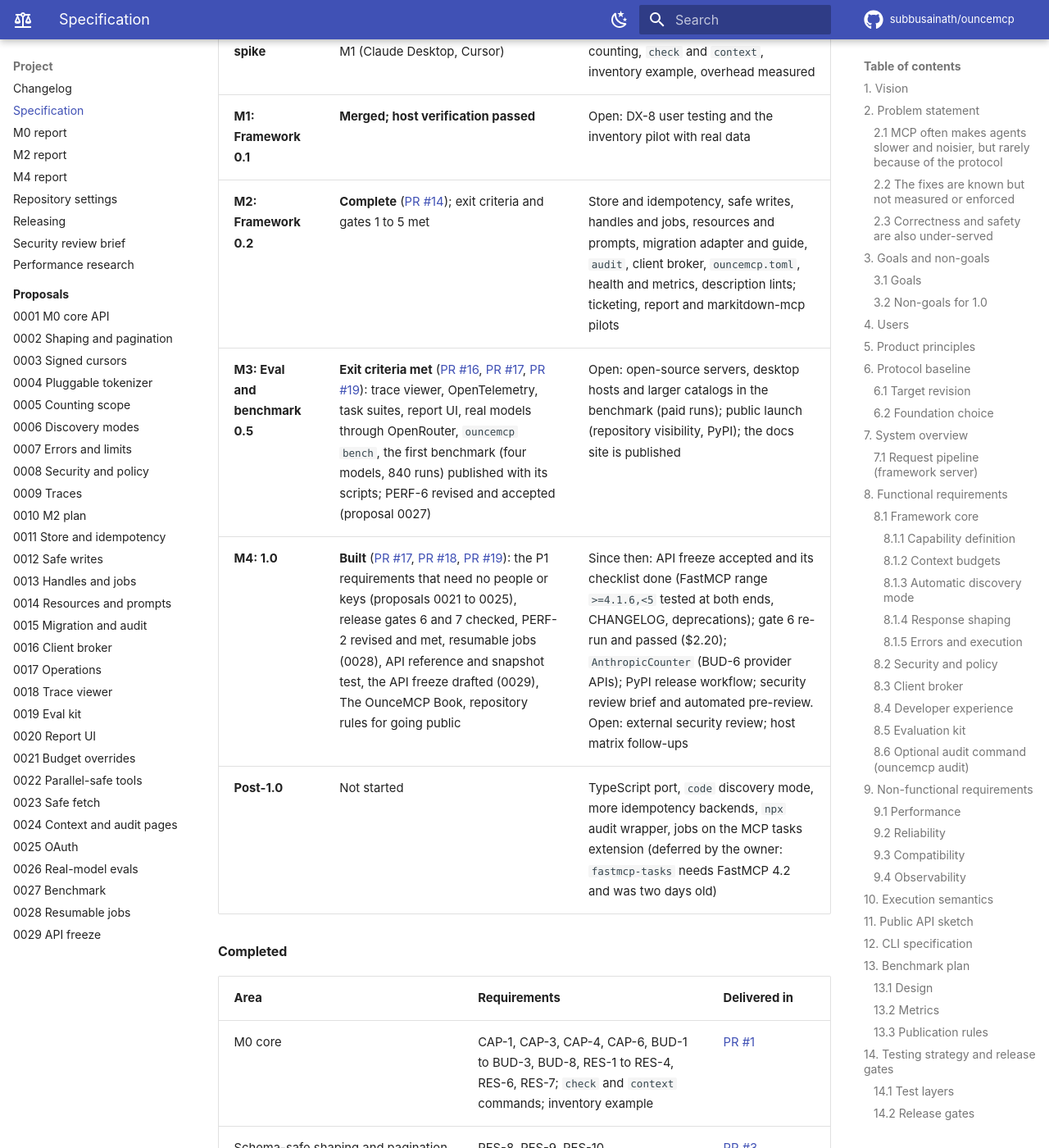
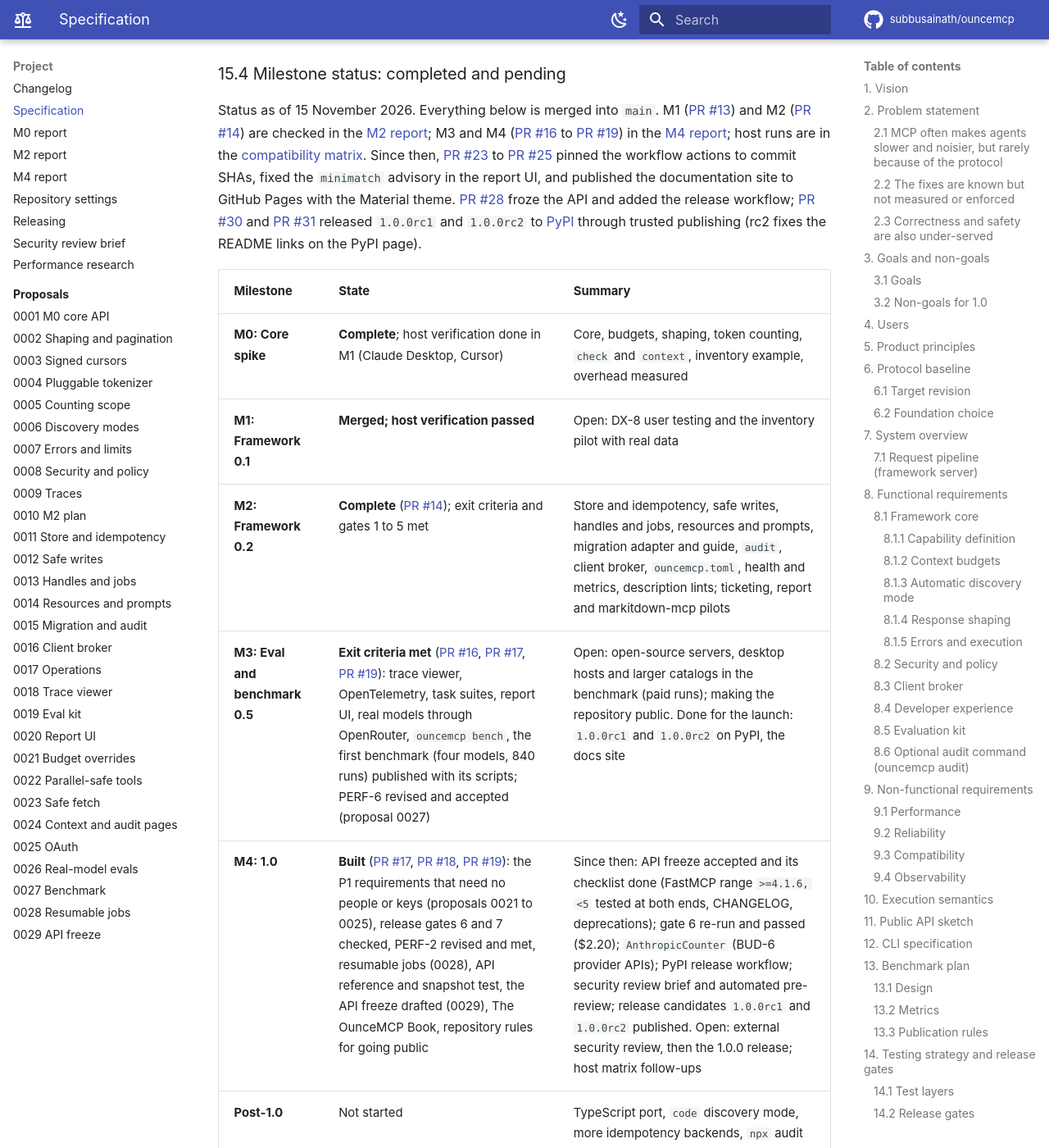
Before and after one commit to subbusainath/ouncemcp, an MkDocs documentation site: the page built from docs/spec.md, in a window 1280 px wide and 1400 px high, scrolled down 54211 px. Shown: the whole window at 82% size. Built offline with MkDocs 1.6.1 and Material for MkDocs 9.7.7, drawn with Linux system fonts in a browser that asks for light colours; comment, search, counter and statistics services are not loaded; some of the changed text lies outside the part shown.

Commit message:
Spec: record the release candidates on PyPI (#32)

```diff
--- a/docs/spec.md
+++ b/docs/spec.md
@@ -613,7 +613,7 @@ Durations are planning estimates for a small team (about 26 weeks to 1.0) and sh
 | **M0: Core spike** | `OunceServer` and tool decorator over FastMCP; typed inputs and outputs with declared effects; definition token counting; result budgets with concise and detailed formats and truncation; one read-only example server | Example server works in one named host; token counts match a manual recount; framework overhead measured against PERF-1. **Status: done, except host verification**, which was verified over a real stdio client only and moves to M1 ([M0 report](m0-report.md)) | 2 weeks |
 | **M1: Framework 0.1 (first public release)** | P0 requirements for CAP, BUD, DISC (`direct` and `search` with automatic switching), RES, ERR, EXE (except idempotency), and SEC; **M0 carry-over first: RES-8 to RES-10, SEC-12, BUD-6 to BUD-9, PERF-7 (section 15.2)**. **Status: in progress. RES-8 to RES-10, PERF-7 and SEC-12 done; BUD-6 done; BUD-7 (declared scope) and BUD-9 done; DISC-1 to DISC-5 and DISC-7 done (DISC-6 partly); ERR-1 to ERR-3, EXE-1 to EXE-3 and EXE-6 done (PR #11, merged); SEC-1 to SEC-8, SEC-11, BUD-5, DX-1, DX-2, DX-6, EVAL-1, EVAL-2, CAP-7 and the docs site done on branch `claude/loving-shannon-gm4zxr`, not yet merged; host verification, DX-8 user testing and the inventory pilot with real data still open (sections 15.3 and 15.4)**; `init`, `dev`, `check`, `context`; docs site and quickstart; read-only inventory pilot | Install to first passing server under 5 minutes with five testers (DX-8); release gates 1, 2, 5, 7, and 8 pass; the inventory example works in Claude Desktop and VS Code, with versions recorded | 6 weeks |
 | **M2: Framework 0.2** | Safe writes (preview, approval, commit, idempotency), result handles, client broker, migration guide from FastMCP; ticketing, long-running report, and migration pilots; **optional `ouncemcp audit` command** | Pilots pass release gates 1–5; migration guide works on one existing FastMCP server; audit totals match `check` within 1% for the same server. **Status: built on branch `claude/loving-shannon-gm4zxr`; gates 2 to 5 pass, migration guide works on markitdown-mcp, audit matches `check` exactly; gate 1 waits for the first conformance run ([M2 report](m2-report.md))** | 6 weeks |
-| **M3: Eval and benchmark 0.5** | Eval kit, `bench`, trace viewer, HTML reports; full benchmark of framework-built and migrated servers versus plain equivalents; public launch | Benchmark published with reproducible scripts; PERF-6 confirmed or revised. **Status: both met; public launch waits on the repository going public** | 6 weeks |
+| **M3: Eval and benchmark 0.5** | Eval kit, `bench`, trace viewer, HTML reports; full benchmark of framework-built and migrated servers versus plain equivalents; public launch | Benchmark published with reproducible scripts; PERF-6 confirmed or revised. **Status: both met. Launch: `1.0.0rc1` and `1.0.0rc2` are on [PyPI](https://pypi.org/project/ouncemcp/) and the docs site is published; the repository is still private** | 6 weeks |
 | **M4: 1.0** | Remaining P1 requirements, external security review, host compatibility matrix, stable API | All release gates pass; security review complete; API frozen. **Status: API frozen (proposal 0029 accepted); gates 1 to 8 checked and gate 6 re-run for 1.0 ([M4 report](m4-report.md)); release workflow ready; the external security review is the one open exit criterion ([brief](maintainers/security-review.md))** | 6 weeks |
 | **Post-1.0** | TypeScript port of the framework, `code` discovery mode, more idempotency backends, `npx` audit wrapper | Driven by adoption data | Ongoing |
 
@@ -689,6 +689,10 @@ If this document and the code disagree, the code on `main` wins. Update this doc
 | [#23](https://github.com/subbusainath/ouncemcp/pull/23) | Spec milestone status; workflow actions pinned to commit SHAs | Merged |
 | [#24](https://github.com/subbusainath/ouncemcp/pull/24) | `minimatch` advisory fixed in the report UI; docs deploy workflow for GitHub Pages | Merged |
 | [#25](https://github.com/subbusainath/ouncemcp/pull/25) | Docs site: Material theme, a landing page, and corrections checked against the code | Merged |
+| [#27](https://github.com/subbusainath/ouncemcp/pull/27) | Spec status after the docs site | Merged |
+| [#28](https://github.com/subbusainath/ouncemcp/pull/28) | API freeze accepted, gate 6 re-run, `AnthropicCounter`, PyPI release workflow, security review brief | Merged |
+| [#30](https://github.com/subbusainath/ouncemcp/pull/30) | Release `1.0.0rc1` (published to PyPI) | Merged |
+| [#31](https://github.com/subbusainath/ouncemcp/pull/31) | Release `1.0.0rc2`: README links fixed on PyPI (published) | Merged |
 
 #### Public API today
 
@@ -852,15 +856,15 @@ These were measured on Python 3.12.15, x86_64, 2 vCPU.
 
 ### 15.4 Milestone status: completed and pending
 
-Status as of 15 November 2026. Everything below is merged into `main`. M1 ([PR #13](https://github.com/subbusainath/ouncemcp/pull/13)) and M2 ([PR #14](https://github.com/subbusainath/ouncemcp/pull/14)) are checked in the [M2 report](m2-report.md); M3 and M4 ([PR #16](https://github.com/subbusainath/ouncemcp/pull/16) to [PR #19](https://github.com/subbusainath/ouncemcp/pull/19)) in the [M4 report](m4-report.md); host runs are in the [compatibility matrix](compatibility.md). Since then, [PR #23](https://github.com/subbusainath/ouncemcp/pull/23) to [PR #25](https://github.com/subbusainath/ouncemcp/pull/25) pinned the workflow actions to commit SHAs, fixed the `minimatch` advisory in the report UI, and published the documentation site to GitHub Pages with the Material theme.
+Status as of 15 November 2026. Everything below is merged into `main`. M1 ([PR #13](https://github.com/subbusainath/ouncemcp/pull/13)) and M2 ([PR #14](https://github.com/subbusainath/ouncemcp/pull/14)) are checked in the [M2 report](m2-report.md); M3 and M4 ([PR #16](https://github.com/subbusainath/ouncemcp/pull/16) to [PR #19](https://github.com/subbusainath/ouncemcp/pull/19)) in the [M4 report](m4-report.md); host runs are in the [compatibility matrix](compatibility.md). Since then, [PR #23](https://github.com/subbusainath/ouncemcp/pull/23) to [PR #25](https://github.com/subbusainath/ouncemcp/pull/25) pinned the workflow actions to commit SHAs, fixed the `minimatch` advisory in the report UI, and published the documentation site to GitHub Pages with the Material theme. [PR #28](https://github.com/subbusainath/ouncemcp/pull/28) froze the API and added the release workflow; [PR #30](https://github.com/subbusainath/ouncemcp/pull/30) and [PR #31](https://github.com/subbusainath/ouncemcp/pull/31) released `1.0.0rc1` and `1.0.0rc2` to [PyPI](https://pypi.org/project/ouncemcp/) through trusted publishing (rc2 fixes the README links on the PyPI page).
 
 | Milestone | State | Summary |
 | --- | --- | --- |
 | **M0: Core spike** | **Complete**; host verification done in M1 (Claude Desktop, Cursor) | Core, budgets, shaping, token counting, `check` and `context`, inventory example, overhead measured |
 | **M1: Framework 0.1** | **Merged; host verification passed** | Open: DX-8 user testing and the inventory pilot with real data |
 | **M2: Framework 0.2** | **Complete** ([PR #14](https://github.com/subbusainath/ouncemcp/pull/14)); exit criteria and gates 1 to 5 met | Store and idempotency, safe writes, handles and jobs, resources and prompts, migration adapter and guide, `audit`, client broker, `ouncemcp.toml`, health and metrics, description lints; ticketing, report and markitdown-mcp pilots |
-| **M3: Eval and benchmark 0.5** | **Exit criteria met** ([PR #16](https://github.com/subbusainath/ouncemcp/pull/16), [PR #17](https://github.com/subbusainath/ouncemcp/pull/17), [PR #19](https://github.com/subbusainath/ouncemcp/pull/19)): trace viewer, OpenTelemetry, task suites, report UI, real models through OpenRouter, `ouncemcp bench`, the first benchmark (four models, 840 runs) published with its scripts; PERF-6 revised and accepted (proposal 0027) | Open: open-source servers, desktop hosts and larger catalogs in the benchmark (paid runs); public launch (repository visibility, PyPI); the docs site is published |
-| **M4: 1.0** | **Built** ([PR #17](https://github.com/subbusainath/ouncemcp/pull/17), [PR #18](https://github.com/subbusainath/ouncemcp/pull/18), [PR #19](https://github.com/subbusainath/ouncemcp/pull/19)): the P1 requirements that need no people or keys (proposals 0021 to 0025), release gates 6 and 7 checked, PERF-2 revised and met, resumable jobs (0028), API reference and snapshot test, the API freeze drafted (0029), The OunceMCP Book, repository rules for going public | Since then: API freeze accepted and its checklist done (FastMCP range `>=4.1.6,<5` tested at both ends, CHANGELOG, deprecations); gate 6 re-run and passed ($2.20); `AnthropicCounter` (BUD-6 provider APIs); PyPI release workflow; security review brief and automated pre-review. Open: external security review; host matrix follow-ups |
+| **M3: Eval and benchmark 0.5** | **Exit criteria met** ([PR #16](https://github.com/subbusainath/ouncemcp/pull/16), [PR #17](https://github.com/subbusainath/ouncemcp/pull/17), [PR #19](https://github.com/subbusainath/ouncemcp/pull/19)): trace viewer, OpenTelemetry, task suites, report UI, real models through OpenRouter, `ouncemcp bench`, the first benchmark (four models, 840 runs) published with its scripts; PERF-6 revised and accepted (proposal 0027) | Open: open-source servers, desktop hosts and larger catalogs in the benchmark (paid runs); making the repository public. Done for the launch: `1.0.0rc1` and `1.0.0rc2` on PyPI, the docs site |
+| **M4: 1.0** | **Built** ([PR #17](https://github.com/subbusainath/ouncemcp/pull/17), [PR #18](https://github.com/subbusainath/ouncemcp/pull/18), [PR #19](https://github.com/subbusainath/ouncemcp/pull/19)): the P1 requirements that need no people or keys (proposals 0021 to 0025), release gates 6 and 7 checked, PERF-2 revised and met, resumable jobs (0028), API reference and snapshot test, the API freeze drafted (0029), The OunceMCP Book, repository rules for going public | Since then: API freeze accepted and its checklist done (FastMCP range `>=4.1.6,<5` tested at both ends, CHANGELOG, deprecations); gate 6 re-run and passed ($2.20); `AnthropicCounter` (BUD-6 provider APIs); PyPI release workflow; security review brief and automated pre-review; release candidates `1.0.0rc1` and `1.0.0rc2` published. Open: external security review, then the 1.0.0 release; host matrix follow-ups |
 | **Post-1.0** | Not started | TypeScript port, `code` discovery mode, more idempotency backends, `npx` audit wrapper, jobs on the MCP tasks extension (deferred by the owner: `fastmcp-tasks` needs FastMCP 4.2 and was two days old) |
 
 #### Completed
@@ -890,11 +894,12 @@ Status as of 15 November 2026. Everything below is merged into `main`. M1 ([PR #
 | Release gates 6 and 7, resumable jobs, API reference and snapshot | Gates 6 and 7, PERF-1 to PERF-5 | [PR #18](https://github.com/subbusainath/ouncemcp/pull/18) (proposal 0028) |
 | PERF-2 and PERF-6 revisions accepted, API freeze draft, The OunceMCP Book, repository rules | PERF-2, PERF-6, section 16.3 | [PR #19](https://github.com/subbusainath/ouncemcp/pull/19) (proposal 0029) |
 | Documentation site published to GitHub Pages on every merge to `main` (Material theme, corrections checked against the code) | Section 16.3 | [PR #24](https://github.com/subbusainath/ouncemcp/pull/24), [PR #25](https://github.com/subbusainath/ouncemcp/pull/25) |
-| API freeze accepted: deprecations, FastMCP range tested at both ends, CHANGELOG, stable and provisional marks | M4 exit criterion "API frozen" | This branch ([proposal 0029](proposals/0029-api-freeze.md)) |
-| Release gate 6 re-run for 1.0 | Gate 6 | This branch ([M4 report](m4-report.md)) |
-| Provider token counting (`AnthropicCounter`) | BUD-6 (P1) | This branch |
-| PyPI release workflow with trusted publishing | Section 16.4 | This branch ([releasing](maintainers/releasing.md)) |
-| Security review brief and automated pre-review | M4 exit criterion (preparation) | This branch ([brief](maintainers/security-review.md)) |
+| API freeze accepted: deprecations, FastMCP range tested at both ends, CHANGELOG, stable and provisional marks | M4 exit criterion "API frozen" | [PR #28](https://github.com/subbusainath/ouncemcp/pull/28) ([proposal 0029](proposals/0029-api-freeze.md)) |
+| Release gate 6 re-run for 1.0 | Gate 6 | [PR #28](https://github.com/subbusainath/ouncemcp/pull/28) ([M4 report](m4-report.md)) |
+| Provider token counting (`AnthropicCounter`) | BUD-6 (P1) | [PR #28](https://github.com/subbusainath/ouncemcp/pull/28) |
+| PyPI release workflow with trusted publishing | Section 16.4 | [PR #28](https://github.com/subbusainath/ouncemcp/pull/28) ([releasing](maintainers/releasing.md)) |
+| Release candidates `1.0.0rc1` and `1.0.0rc2` on PyPI | Section 16.4 | [PR #30](https://github.com/subbusainath/ouncemcp/pull/30), [PR #31](https://github.com/subbusainath/ouncemcp/pull/31) ([PyPI](https://pypi.org/project/ouncemcp/)) |
+| Security review brief and automated pre-review | M4 exit criterion (preparation) | [PR #28](https://github.com/subbusainath/ouncemcp/pull/28) ([brief](maintainers/security-review.md)) |
 
 #### Partly done
 
@@ -911,7 +916,8 @@ Status as of 15 November 2026. Everything below is merged into `main`. M1 ([PR #
 | Five-minute setup | DX-8 | Needs five testers; publishing to PyPI first simplifies the quickstart |
 | Read-only inventory pilot | Section 15.1 | Needs real data and credentials |
 | External security review | M4 exit criteria | Needs a reviewer outside the project; the [brief](maintainers/security-review.md) and automated pre-review are ready |
-| Public launch | M3 scope | Owner: make the repository public; set up the PyPI trusted publisher and the `pypi` environment, then tag the release ([releasing](maintainers/releasing.md)); import the rulesets and apply [the repository settings](maintainers/repository-settings.md) if not done yet. The docs site is already published |
+| Public launch | M3 scope | Owner: make the repository public; restrict the PyPI trusted publisher to the `pypi` environment, as PyPI recommends; import the rulesets and apply [the repository settings](maintainers/repository-settings.md) if not done yet. Already done: the release candidates on PyPI and the docs site |
+| 1.0.0 release | M4 | After the external security review: version-bump PR, tag `v1.0.0`, approve the `pypi` deployment ([releasing](maintainers/releasing.md)) |
 
 #### Pending in P1 and later
 
```
Also changed, not shown: README.md (+1 -1 lines).
